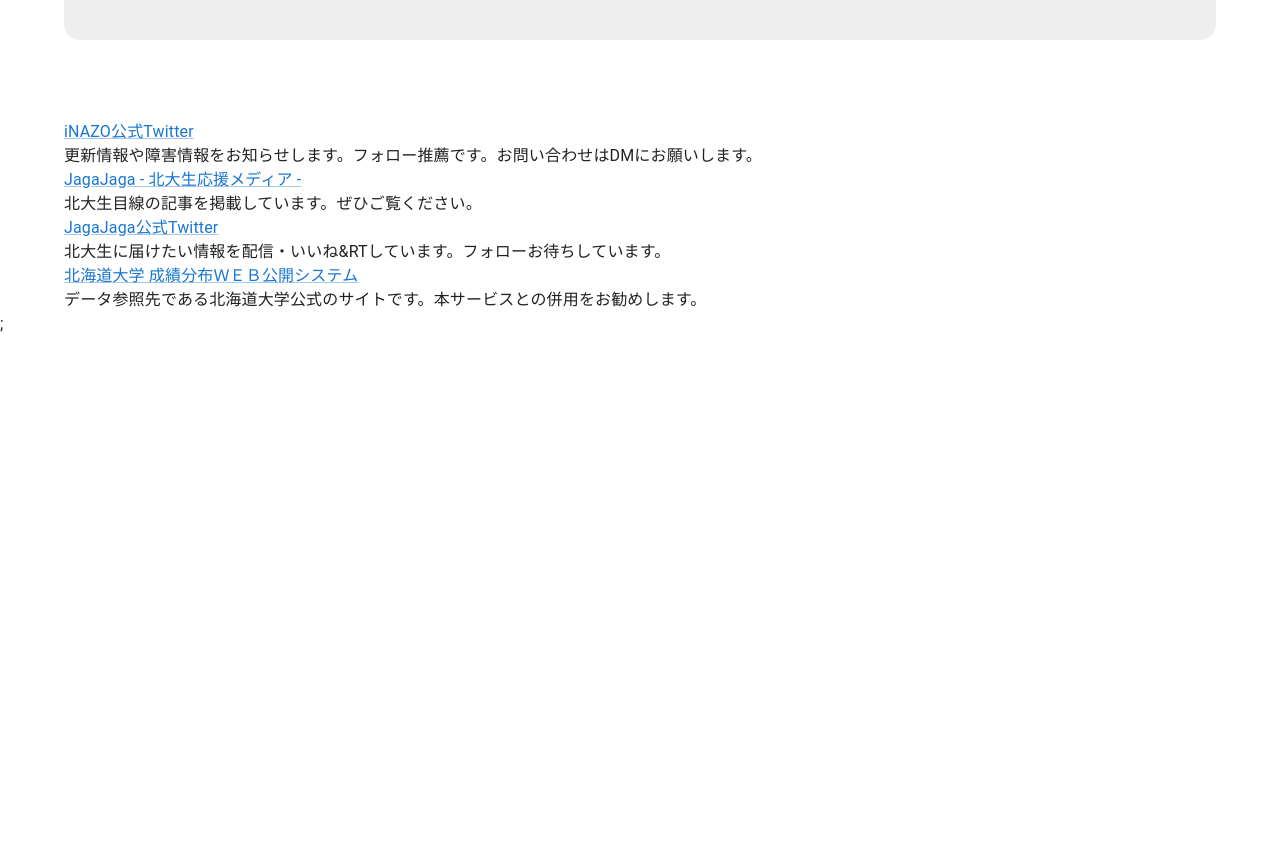
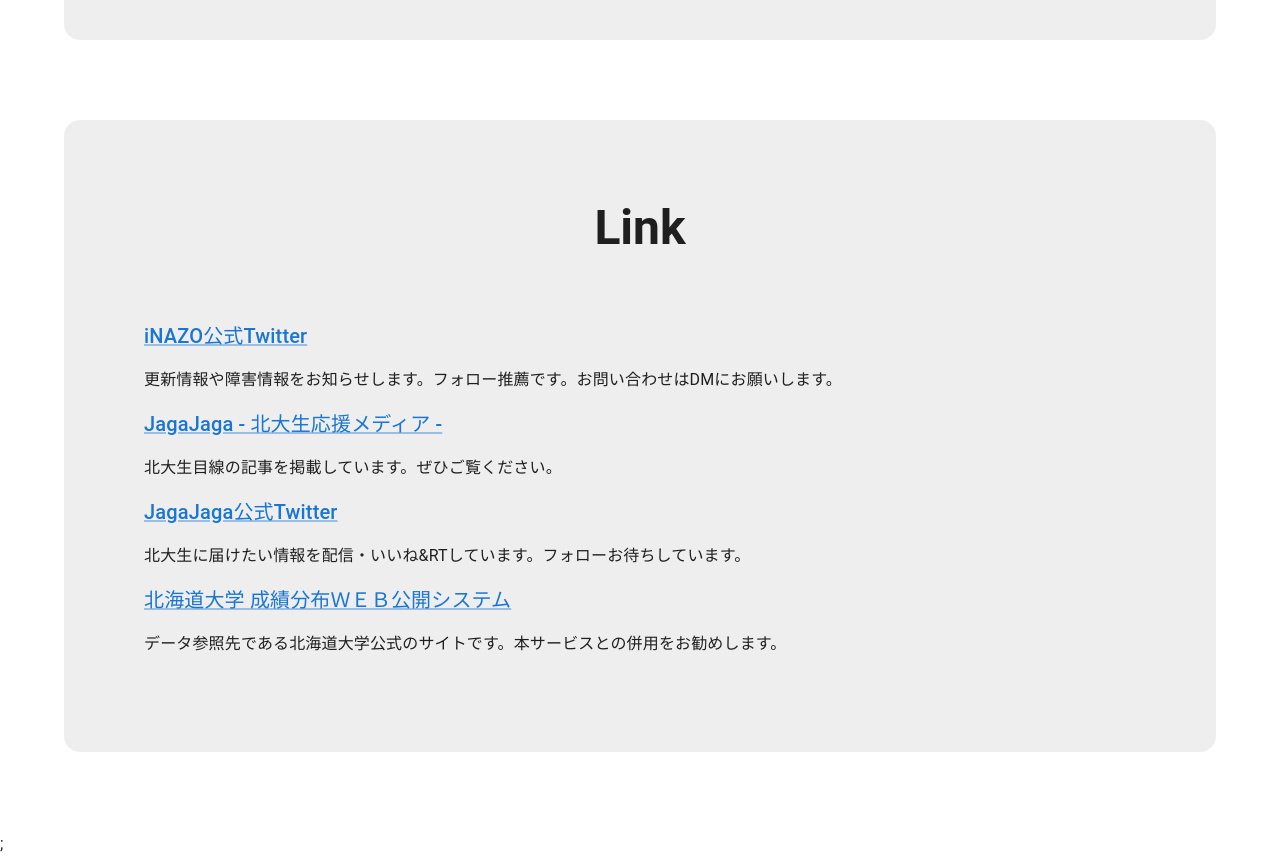
Before and after one commit to iNAZO-org/iNAZO-frontend, a Next.js app: page / in a window 1280 px wide. Shown: the part 2000-2856 px from the top of the page. Before the commit the page ends 2336 px from the top, so only its background shows below. Built offline with nearby package versions, Linux system fonts and the light colour scheme.

Commit message:
[add] Links design

```diff
--- a/src/components/organisms/top/Links.tsx
+++ b/src/components/organisms/top/Links.tsx
@@ -1,61 +1,73 @@
 import { Typography, Box, Link } from '@mui/material'
-import { FC } from 'react'
+import { FC, ReactNode } from 'react'
 
 import { BaseProps } from 'types'
 
+type LinkItemProps = BaseProps & {
+  href: string
+  linkText: string
+  children?: ReactNode
+}
+
+const LinkItem: FC<LinkItemProps> = ({ href, linkText, children }) => {
+  return (
+    <Box sx={{ my: '1rem' }}>
+      <Typography variant="h6" sx={{ mb: '1rem' }}>
+        <Link href={href} target="_blank" rel="noopener noreferrer">
+          {linkText}
+        </Link>
+      </Typography>
+      <Typography>{children}</Typography>
+    </Box>
+  )
+}
+
 type LinksProps = BaseProps
 
-const Links: FC<LinksProps> = () => {
+const Links: FC<LinksProps> = ({ sx }) => {
   return (
-    <Box>
-      <Typography>
-        <Link
-          href="https://twitter.com/iNAZO_HU"
-          target="_blank"
-          rel="noopener noreferrer"
+    <Box
+      sx={{
+        ...sx,
+        background: '#eeeeee',
+        p: '5rem',
+        my: '5rem',
+        borderRadius: '1rem',
+      }}
     >
-          iNAZO公式Twitter
-        </Link>
+      <Typography
+        variant="h3"
+        align="center"
+        fontWeight="bold"
+        sx={{ mb: '4rem' }}
+      >
+        Link
       </Typography>
-      <Typography>
+
+      <LinkItem href="https://twitter.com/iNAZO_HU" linkText="iNAZO公式Twitter">
         更新情報や障害情報をお知らせします。フォロー推薦です。お問い合わせはDMにお願いします。
-      </Typography>
-      <Typography>
-        <Link
+      </LinkItem>
+
+      <LinkItem
         href="https://hu-jagajaga.com/"
-          target="_blank"
-          rel="noopener noreferrer"
+        linkText="JagaJaga - 北大生応援メディア -"
       >
-          JagaJaga - 北大生応援メディア -
-        </Link>
-      </Typography>
-      <Typography>
         北大生目線の記事を掲載しています。ぜひご覧ください。
-      </Typography>
-      <Typography>
-        <Link
+      </LinkItem>
+
+      <LinkItem
         href="https://twitter.com/jagajagahu"
-          target="_blank"
-          rel="noopener noreferrer"
+        linkText="JagaJaga公式Twitter"
       >
-          JagaJaga公式Twitter
-        </Link>
-      </Typography>
-      <Typography>
         北大生に届けたい情報を配信・いいね&RTしています。フォローお待ちしています。
-      </Typography>
-      <Typography>
-        <Link
+      </LinkItem>
+
+      <LinkItem
         href="http://educate.academic.hokudai.ac.jp/seiseki/GradeDistSerch.aspx"
-          target="_blank"
-          rel="noopener noreferrer"
+        linkText="北海道大学 成績分布ＷＥＢ公開システム"
       >
-          北海道大学 成績分布ＷＥＢ公開システム
-        </Link>
-      </Typography>
-      <Typography>
         データ参照先である北海道大学公式のサイトです。本サービスとの併用をお勧めします。
-      </Typography>
+      </LinkItem>
     </Box>
   )
 }
--- a/src/components/organisms/top/Question.tsx
+++ b/src/components/organisms/top/Question.tsx
@@ -66,7 +66,12 @@
         borderRadius: '1rem',
       }}
     >
-      <Typography variant="h3" align="center" sx={{ mb: '4rem' }}>
+      <Typography
+        variant="h3"
+        align="center"
+        fontWeight="bold"
+        sx={{ mb: '4rem' }}
+      >
         Q&A
       </Typography>
 
```
Lines whose indentation alone changed are shown as unchanged.
